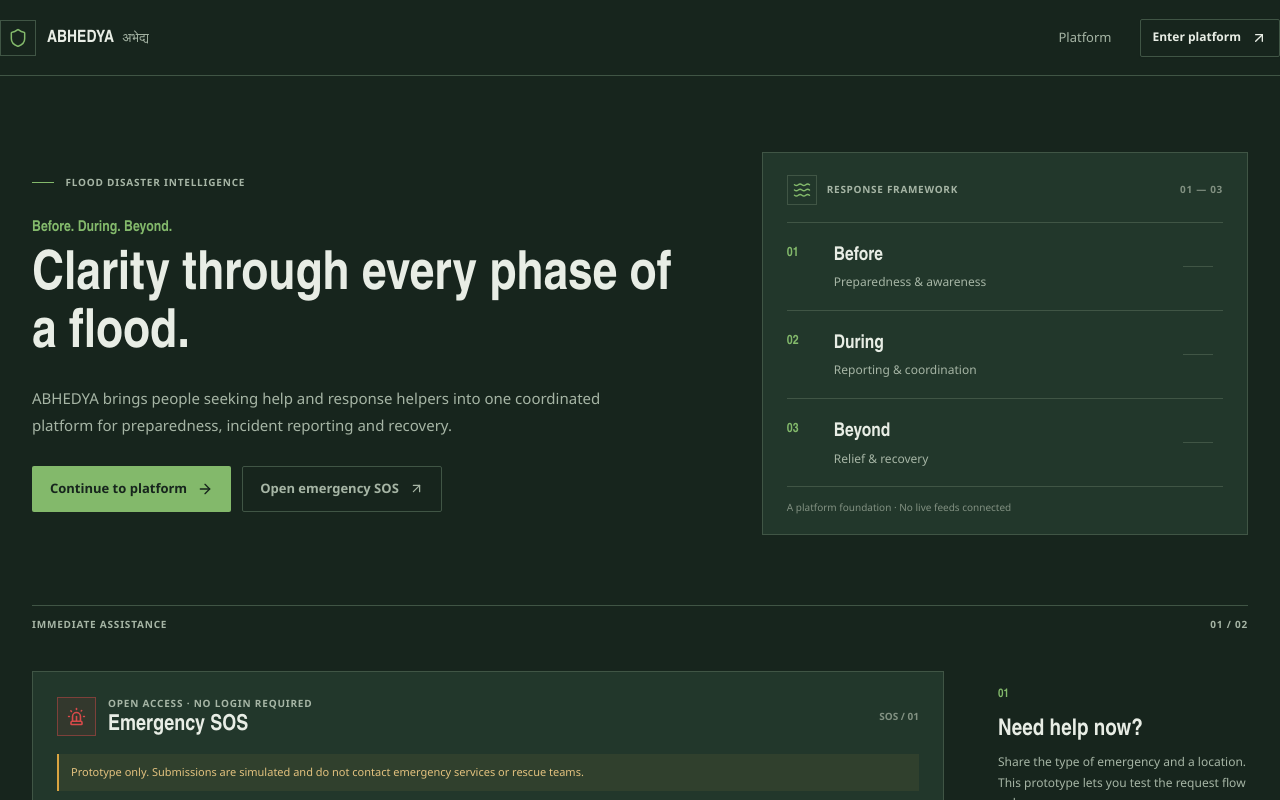
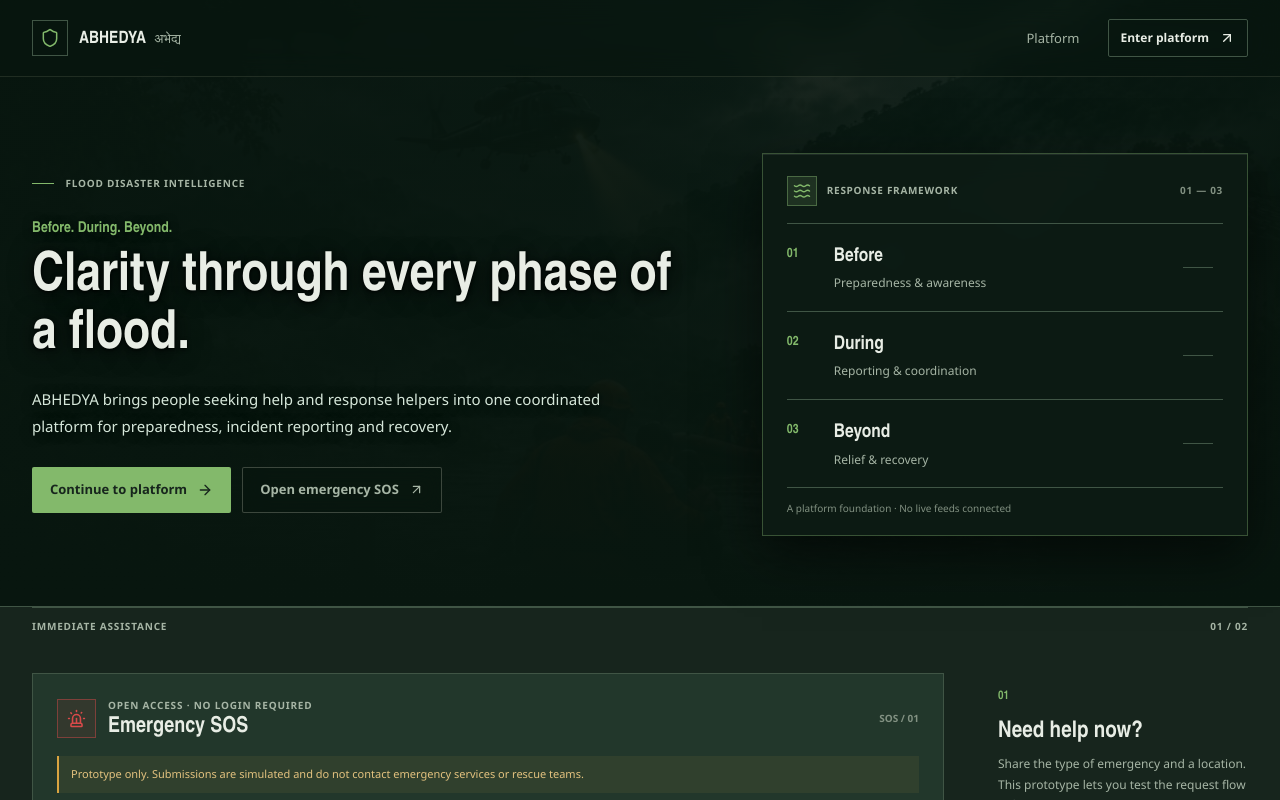
Before and after one commit to preranampkr/ABEDYA-T5, a React (Vite) app: page / in a window 1280 px wide. Shown: the top 800 px of the page. Built offline with nearby package versions, Linux system fonts and the light colour scheme; no server answers.

Commit message:
feat(ui): add flood rescue atmospheric background image to landing page hero

```diff
--- a/src/components/SiteHeader.tsx
+++ b/src/components/SiteHeader.tsx
@@ -5,7 +5,8 @@ import { Button } from './ui/button'
 
 function SiteHeader() {
   return (
-    <header className="site-header">
+    <div className="site-header-bar">
+      <header className="site-header content-width">
         <Brand />
         <nav className="site-nav" aria-label="Main navigation">
           <Link to="/roles" className="site-nav-link">Platform</Link>
@@ -14,6 +15,7 @@ function SiteHeader() {
           </Button>
         </nav>
       </header>
+    </div>
   )
 }
 
--- a/src/pages/LandingPage.tsx
+++ b/src/pages/LandingPage.tsx
@@ -7,8 +7,8 @@ import { Button } from '../components/ui/button'
 function LandingPage() {
   return (
     <div className="public-page landing-page">
-      <SiteHeader />
-      <main>
+      <div className="landing-hero-backdrop">
+        <SiteHeader />
         <section className="landing-hero content-width">
           <div className="landing-copy">
             <p className="eyebrow"><span className="eyebrow-rule" /> FLOOD DISASTER INTELLIGENCE</p>
@@ -51,6 +51,9 @@ function LandingPage() {
             <p className="framework-footnote">A platform foundation · No live feeds connected</p>
           </aside>
         </section>
+      </div>
+
+      <main>
 
         <div className="section-divider content-width"><span>IMMEDIATE ASSISTANCE</span><span>01 / 02</span></div>
 
--- a/src/styles/app.css
+++ b/src/styles/app.css
@@ -81,6 +81,15 @@ button { color: inherit; }
 
 .content-width { width: min(1240px, calc(100% - 64px)); margin-inline: auto; }
 .public-page { min-height: 100vh; background: var(--olive); }
+.site-header-bar {
+  border-bottom: 1px solid rgba(66, 73, 61, 0.45);
+  background: rgba(8, 22, 15, 0.55);
+  backdrop-filter: blur(14px);
+  -webkit-backdrop-filter: blur(14px);
+}
+.site-header-bar .site-header {
+  border-bottom: none;
+}
 .site-header {
   min-height: 76px;
   display: flex;
@@ -150,8 +159,31 @@ button { color: inherit; }
   letter-spacing: 0.08em;
 }
 .eyebrow-rule { width: 22px; height: 1px; display: inline-block; margin: 0 8px 3px 0; background: var(--tactical); }
+.landing-hero-backdrop {
+  position: relative;
+  background-image:
+    linear-gradient(
+      180deg,
+      rgba(8, 22, 15, 0.72) 0%,
+      rgba(8, 22, 15, 0.76) 30%,
+      rgba(8, 22, 15, 0.88) 75%,
+      #08160f 100%
+    ),
+    linear-gradient(
+      90deg,
+      rgba(8, 22, 15, 0.94) 0%,
+      rgba(8, 22, 15, 0.82) 48%,
+      rgba(8, 22, 15, 0.62) 80%,
+      rgba(8, 22, 15, 0.85) 100%
+    ),
+    url('/images/flood-rescue-hero.jpg');
+  background-size: cover;
+  background-position: center 30%;
+  background-repeat: no-repeat;
+  border-bottom: 1px solid var(--border);
+}
 .landing-hero { display: grid; grid-template-columns: minmax(0, 1.15fr) minmax(330px, 0.85fr); gap: 72px; align-items: center; padding-block: 76px 70px; }
-.landing-tagline { margin: 27px 0 9px; color: var(--tactical); font-family: var(--font-display); font-size: 15px; font-weight: 700; }
+.landing-tagline { margin: 27px 0 9px; color: var(--tactical); font-family: var(--font-display); font-size: 15px; font-weight: 700; text-shadow: 0 1px 10px rgba(0, 0, 0, 0.6); }
 .landing-copy h1, .not-found-content h1 {
   max-width: 690px;
   margin: 0;
@@ -161,12 +193,39 @@ button { color: inherit; }
   font-weight: 650;
   line-height: 1.08;
   letter-spacing: 0;
+  text-shadow: 0 2px 24px rgba(0, 0, 0, 0.8), 0 1px 4px rgba(0, 0, 0, 0.9);
 }
-.landing-intro { max-width: 580px; margin: 21px 0 0; color: var(--sage); font-size: 15px; line-height: 1.75; }
+.landing-intro { max-width: 580px; margin: 21px 0 0; color: #d6e7da; font-size: 15px; line-height: 1.75; text-shadow: 0 1px 12px rgba(0, 0, 0, 0.7); }
 .landing-actions { display: flex; flex-wrap: wrap; gap: 11px; margin-top: 28px; }
-.response-framework { padding: 22px 24px 18px; border: 1px solid var(--border); background: var(--forest); }
+.landing-hero .button-quiet {
+  background: rgba(8, 22, 15, 0.65);
+  backdrop-filter: blur(10px);
+  -webkit-backdrop-filter: blur(10px);
+  border-color: rgba(140, 147, 133, 0.4);
+}
+.landing-hero .button-quiet:hover {
+  background: rgba(8, 22, 15, 0.9);
+  border-color: var(--tactical);
+  color: var(--paper);
+}
+.response-framework {
+  padding: 22px 24px 18px;
+  border: 1px solid rgba(158, 213, 132, 0.3);
+  background: rgba(14, 28, 20, 0.85);
+  backdrop-filter: blur(16px);
+  -webkit-backdrop-filter: blur(16px);
+  box-shadow: 0 20px 50px rgba(0, 0, 0, 0.55), inset 0 1px 0 rgba(255, 255, 255, 0.08);
+}
 .framework-heading { display: flex; align-items: center; gap: 10px; padding-bottom: 17px; border-bottom: 1px solid var(--border); color: var(--sage); font-size: 10px; font-weight: 700; letter-spacing: 0.07em; }
-.framework-icon { display: grid; width: 30px; height: 30px; place-items: center; color: var(--tactical); border: 1px solid var(--border); }
+.framework-icon {
+  display: grid;
+  width: 30px;
+  height: 30px;
+  place-items: center;
+  color: var(--tactical);
+  border: 1px solid rgba(158, 213, 132, 0.35);
+  background: rgba(158, 213, 132, 0.12);
+}
 .framework-index { margin-left: auto; color: var(--muted); font-variant-numeric: tabular-nums; }
 .framework-row { position: relative; display: grid; grid-template-columns: 35px 1fr 40px; gap: 12px; align-items: start; padding: 18px 0; border-bottom: 1px solid var(--border); }
 .framework-step { padding-top: 3px; color: var(--tactical); font-family: var(--font-display); font-size: 13px; font-weight: 700; }
```
Also changed, not shown: public/images/flood-rescue-hero.jpg (added), src/assets/flood-rescue-hero.jpg (added). Lines whose indentation alone changed are shown as unchanged.
